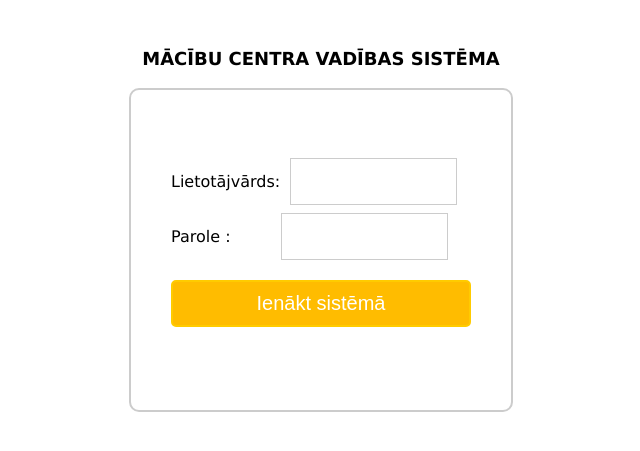
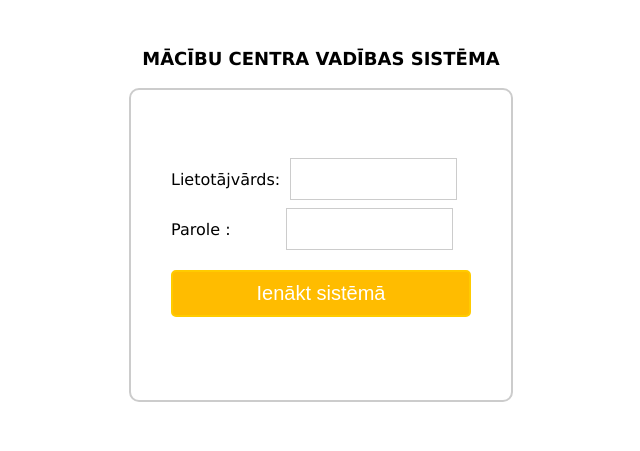
Before and after one commit to KJankovskis/MCVS, a PHP site: page / in a window 1280 px wide. Shown: the top 451 px of the page, without its empty margins (319-959 px from the left). Run offline with PHP 8.4, Linux system fonts and the light colour scheme.

Commit message:
Labojumi index.php - V3

```diff
--- a/IS/index.php
+++ b/IS/index.php
@@ -17,9 +17,9 @@ header("location: profile.php");
     <h1>MĀCĪBU CENTRA VADĪBAS SISTĒMA</h1>
         <div id="login">
             <form action="" method="post">
-            <label style="height: 25px">Lietotājvārds:</label>
+            <label style="height: 20px">Lietotājvārds:</label>
             <input id="name" name="username" type="text"><br>
-            <label style="height: 25px">Parole :</label>
+            <label style="height: 20px">Parole :</label>
             <input id="password" name="password" type="password">
             <input id="ienaktSistema" name="submit" type="submit" value="Ienākt sistēmā">
             <span><?php echo $error; ?></span>
--- a/IS/style.css
+++ b/IS/style.css
@@ -113,13 +113,13 @@ margin-top:  20px;
 #name {
     width: 150px;
     margin-left: 5px;
-    height: 25px;
+    height: 20px;
 }
 
 #password {
     width: 150px;
-    margin-left: 45px;
-    height: 25px;
+    margin-left: 50px;
+    height: 20px;
 }
 
 #ienaktSistema {
```
